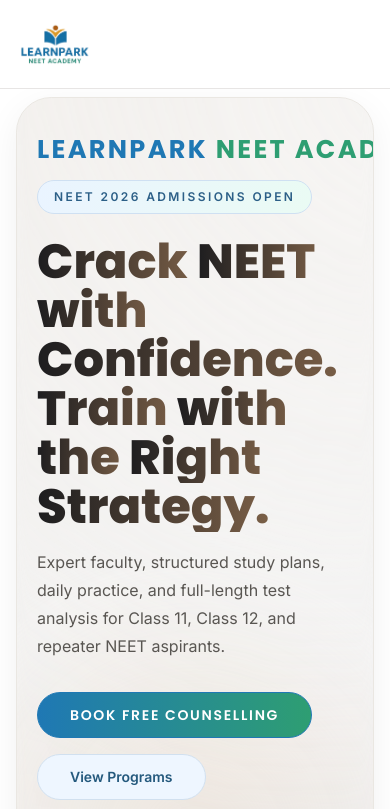
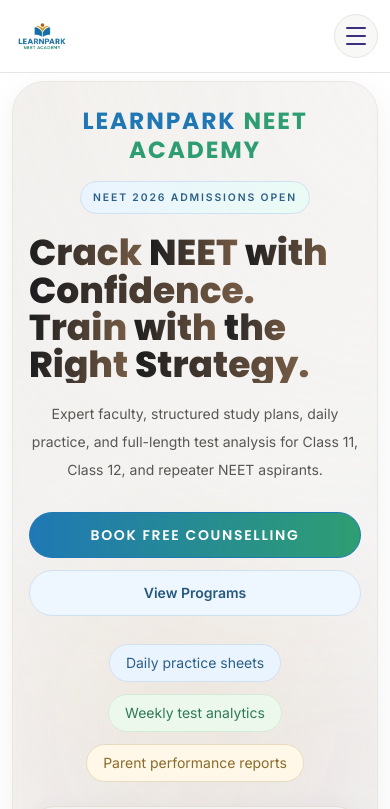
Before and after one commit to Subashav/learnpark, a React (Vite) app: page / in a window 390 px wide. Shown: the top 809 px of the page. Built offline with nearby package versions, Linux system fonts and the light colour scheme.

Commit message:
Optimize site experience for mobile devices

```diff
--- a/src/AntigravityHero.jsx
+++ b/src/AntigravityHero.jsx
@@ -7,7 +7,7 @@
   };
 
   return (
-    <section className="relative isolate overflow-hidden rounded-[2.2rem] border border-[#EAE7E2] bg-[#F3F3F3] px-5 pb-8 pt-8 text-[#1D1D1F] shadow-[0_10px_36px_rgba(31,31,33,0.06)] md:px-8 md:pb-12 md:pt-10 xl:px-10">
+    <section className="relative isolate overflow-hidden rounded-[2rem] border border-[#EAE7E2] bg-[#F3F3F3] px-4 pb-7 pt-6 text-[#1D1D1F] shadow-[0_10px_36px_rgba(31,31,33,0.06)] sm:px-5 md:rounded-[2.2rem] md:px-8 md:pb-12 md:pt-10 xl:px-10">
       <div
         className="pointer-events-none absolute left-1/2 top-1/2 h-[40rem] w-[40rem] -translate-x-1/2 -translate-y-1/2 rounded-full"
         style={{
@@ -19,14 +19,14 @@
 
       <div className="antigravity-mesh pointer-events-none absolute inset-0 opacity-60" />
 
-      <h1 className="font-heading relative z-10 mx-auto mb-3 w-max max-w-full text-center text-[clamp(1.6rem,3.8vw,4rem)] font-bold uppercase tracking-[0.09em] whitespace-nowrap md:mb-2">
+      <h1 className="font-heading relative z-10 mx-auto mb-4 max-w-full text-center text-[clamp(1.35rem,6vw,4rem)] font-bold uppercase leading-tight tracking-[0.08em] md:mb-2">
         <span className="text-[#1F78B4]">Learnpark</span>{' '}
         <span className="text-[#2E9E72]">Neet Academy</span>
       </h1>
 
-      <div className="relative z-10 mx-auto grid min-h-[64vh] max-w-[1360px] items-center gap-6 md:grid-cols-[1.12fr_0.88fr]">
-        <div>
-          <div className="inline-flex items-center rounded-full border border-[#CFE0F2] bg-gradient-to-r from-[#EAF4FF] to-[#EAFBF4] px-4 py-2 text-xs font-semibold uppercase tracking-[0.2em] text-[#2C5F87]">
+      <div className="relative z-10 mx-auto grid max-w-[1360px] items-center gap-6 md:min-h-[64vh] md:grid-cols-[1.12fr_0.88fr]">
+        <div className="text-center md:text-left">
+          <div className="inline-flex items-center rounded-full border border-[#CFE0F2] bg-gradient-to-r from-[#EAF4FF] to-[#EAFBF4] px-3 py-2 text-[0.65rem] font-semibold uppercase tracking-[0.18em] text-[#2C5F87] sm:px-4 sm:text-xs sm:tracking-[0.2em]">
             NEET 2026 Admissions Open
           </div>
 
@@ -36,27 +36,27 @@
             animateBy="words"
             direction="top"
             onAnimationComplete={handleAnimationComplete}
-            className="font-heading mt-6 mb-2 text-5xl font-extrabold leading-[1.02] md:text-7xl"
+            className="font-heading mb-2 mt-5 text-4xl font-extrabold leading-[1.04] sm:text-5xl md:mt-6 md:text-7xl"
             segmentClassName="bg-gradient-to-r from-[#1D1D1F] to-[#7A5F47] bg-clip-text text-transparent"
           />
 
-          <p className="mt-4 max-w-2xl text-base leading-7 text-[#595652] md:text-lg">
+          <p className="mt-4 max-w-2xl text-sm leading-7 text-[#595652] sm:text-base md:text-lg">
             Expert faculty, structured study plans, daily practice, and full-length test analysis for Class 11, Class 12, and repeater NEET aspirants.
           </p>
 
-          <div className="mt-8 flex flex-wrap gap-4">
+          <div className="mt-7 flex flex-col gap-3 sm:flex-row sm:flex-wrap sm:justify-center md:justify-start">
             <button
-              className="mercury-btn relative inline-flex items-center justify-center overflow-hidden rounded-full border border-[#1F78B4] bg-gradient-to-r from-[#1F78B4] to-[#2E9E72] px-8 py-3 text-sm font-semibold uppercase tracking-[0.12em] text-white transition-transform duration-300 hover:-translate-y-0.5"
+              className="mercury-btn relative inline-flex w-full items-center justify-center overflow-hidden rounded-full border border-[#1F78B4] bg-gradient-to-r from-[#1F78B4] to-[#2E9E72] px-6 py-3 text-sm font-semibold uppercase tracking-[0.12em] text-white transition-transform duration-300 hover:-translate-y-0.5 sm:w-auto sm:px-8"
               style={{ fontFamily: 'Poppins, Inter, system-ui, sans-serif' }}
             >
               Book Free Counselling
             </button>
-            <button className="inline-flex items-center justify-center rounded-full border border-[#D1E0EF] bg-[#EEF6FF] px-8 py-3 text-sm font-semibold text-[#24597D] transition hover:border-[#1F78B4] hover:text-[#1F78B4]">
+            <button className="inline-flex w-full items-center justify-center rounded-full border border-[#D1E0EF] bg-[#EEF6FF] px-6 py-3 text-sm font-semibold text-[#24597D] transition hover:border-[#1F78B4] hover:text-[#1F78B4] sm:w-auto sm:px-8">
               View Programs
             </button>
           </div>
 
-          <div className="mt-8 flex flex-wrap gap-3 text-sm text-[#595652]">
+          <div className="mt-7 flex flex-wrap justify-center gap-3 text-sm text-[#595652] md:justify-start">
             <span className="rounded-full border border-[#CFE0F2] bg-[#EAF4FF] px-4 py-2 text-[#2C5F87]">Daily practice sheets</span>
             <span className="rounded-full border border-[#D5EAD4] bg-[#ECF8EC] px-4 py-2 text-[#2F7A56]">Weekly test analytics</span>
             <span className="rounded-full border border-[#E8DBBD] bg-[#FFF7E7] px-4 py-2 text-[#8A6B2A]">Parent performance reports</span>
@@ -67,7 +67,7 @@
           initial={{ y: 20, opacity: 0 }}
           animate={{ y: 0, opacity: 1 }}
           transition={{ duration: 3, ease: 'easeInOut' }}
-          className="w-full rounded-[2rem] border border-[#E3DDD4] bg-[#F3F3F3] p-8 shadow-[0_8px_28px_rgba(31,31,33,0.07)] md:p-8"
+          className="w-full rounded-[1.6rem] border border-[#E3DDD4] bg-[#F3F3F3] p-5 shadow-[0_8px_28px_rgba(31,31,33,0.07)] sm:p-6 md:rounded-[2rem] md:p-8"
         >
           <p className="text-xs uppercase tracking-[0.24em] text-[#5E6E80]">This Month at LearnPark</p>
           <div className="mt-5 grid gap-4">
@@ -78,7 +78,7 @@
             ].map(([label, value]) => (
               <div key={label} className="rounded-2xl border border-[#E6E1D8] bg-[#F3F3F3] p-4">
                 <p className="text-xs uppercase tracking-[0.18em] text-[#817B71]">{label}</p>
-                <p className="mt-2 font-heading text-xl font-semibold text-[#252322]">{value}</p>
+                <p className="mt-2 font-heading text-lg font-semibold text-[#252322] sm:text-xl">{value}</p>
               </div>
             ))}
           </div>
--- a/src/components/SiteLayout.jsx
+++ b/src/components/SiteLayout.jsx
@@ -1,4 +1,5 @@
-import { NavLink, Outlet } from 'react-router-dom';
+import { useEffect, useState } from 'react';
+import { NavLink, Outlet, useLocation } from 'react-router-dom';
 import logoImage from '../assets/hero.png';
 
 const navItems = [
@@ -9,12 +10,23 @@
 ];
 
 export default function SiteLayout() {
+  const [isMenuOpen, setIsMenuOpen] = useState(false);
+  const location = useLocation();
+
+  useEffect(() => {
+    setIsMenuOpen(false);
+  }, [location.pathname]);
+
   return (
     <div className="relative min-h-screen bg-white text-[#1D1D1F]">
-      <header className="sticky top-0 z-30 border-b border-[#E7E5E4] bg-white">
-        <div className="flex w-full items-center justify-between px-3 py-1 md:px-5 lg:px-6">
+      <header className="sticky top-0 z-30 border-b border-[#E7E5E4] bg-white/95 backdrop-blur-sm">
+        <div className="flex w-full items-center justify-between px-3 py-2 sm:px-4 md:px-5 lg:px-6">
           <NavLink to="/" className="inline-flex items-center">
-            <img src={logoImage} alt="LearnPark NEET Academy" className="h-20 w-20 object-contain" />
+            <img
+              src={logoImage}
+              alt="LearnPark NEET Academy"
+              className="h-14 w-14 object-contain sm:h-16 sm:w-16 md:h-20 md:w-20"
+            />
           </NavLink>
 
           <nav className="hidden gap-3 text-sm text-[#6B6761] md:flex">
@@ -32,18 +44,64 @@
               </NavLink>
             ))}
           </nav>
+
+          <button
+            type="button"
+            aria-label={isMenuOpen ? 'Close navigation menu' : 'Open navigation menu'}
+            aria-expanded={isMenuOpen}
+            onClick={() => setIsMenuOpen((open) => !open)}
+            className="inline-flex h-11 w-11 items-center justify-center rounded-full border border-[#E7E5E4] bg-[#F8F8F7] text-[#3B2F80] transition hover:border-[#CFE0F2] hover:bg-[#EEF6FF] md:hidden"
+          >
+            <span className="flex flex-col gap-1.5">
+              <span
+                className={`h-0.5 w-5 rounded-full bg-current transition ${
+                  isMenuOpen ? 'translate-y-2 rotate-45' : ''
+                }`}
+              />
+              <span
+                className={`h-0.5 w-5 rounded-full bg-current transition ${
+                  isMenuOpen ? 'opacity-0' : ''
+                }`}
+              />
+              <span
+                className={`h-0.5 w-5 rounded-full bg-current transition ${
+                  isMenuOpen ? '-translate-y-2 -rotate-45' : ''
+                }`}
+              />
+            </span>
+          </button>
         </div>
+
+        {isMenuOpen ? (
+          <div className="border-t border-[#E7E5E4] bg-white px-3 py-3 shadow-[0_10px_24px_rgba(31,31,33,0.06)] md:hidden">
+            <nav className="flex flex-col gap-2">
+              {navItems.map((item) => (
+                <NavLink
+                  key={item.to}
+                  to={item.to}
+                  className={({ isActive }) =>
+                    isActive
+                      ? 'rounded-2xl border border-[#D8E5F1] bg-[#EEF6FF] px-4 py-3 font-semibold text-[#3B2F80]'
+                      : 'rounded-2xl px-4 py-3 text-[#6B6761] transition hover:bg-[#F6F8FB] hover:text-[#3B2F80]'
+                  }
+                >
+                  {item.label}
+                </NavLink>
+              ))}
+            </nav>
+          </div>
+        ) : null}
       </header>
 
-      <main className="relative z-10 mx-auto flex w-full max-w-[1440px] flex-col gap-4 px-4 pb-12 pt-2 md:px-8 md:pt-3 xl:px-12">
+      <main className="relative z-10 mx-auto flex w-full max-w-[1440px] flex-col gap-4 px-3 pb-10 pt-2 sm:px-4 md:px-8 md:pb-12 md:pt-3 xl:px-12">
         <Outlet />
       </main>
 
       <footer className="border-t border-[#E7E5E4] bg-[#FAF9F7]">
-        <div className="mx-auto flex w-full max-w-[1280px] flex-col gap-4 px-4 py-8 md:px-6 lg:px-8">
+        <div className="mx-auto flex w-full max-w-[1280px] flex-col gap-4 px-4 py-7 md:px-6 md:py-8 lg:px-8">
           <div className="flex flex-col justify-between gap-4 md:flex-row md:items-center">
             <p className="font-heading text-lg font-semibold text-[#1D1D1F]">Learnpark Neet Academy</p>
-            <div className="flex gap-5 text-sm text-[#6B6761]">
+            <div className="flex flex-col gap-2 text-sm text-[#6B6761] sm:flex-row sm:gap-5">
               <span>+91 98765 43210</span>
               <span>info@learnparkacademy.in</span>
             </div>
--- a/src/index.css
+++ b/src/index.css
@@ -17,6 +17,7 @@
 
 body {
   font-family: Inter, system-ui, sans-serif;
+  overflow-x: hidden;
 }
 
 .font-heading {
@@ -50,8 +51,24 @@
 }
 
 .comments-scroll-item {
-  width: min(360px, 88vw);
+  width: min(340px, 86vw);
   flex: 0 0 auto;
+}
+
+@media (max-width: 640px) {
+  .image-hover-rise:hover {
+    transform: translateY(-4px) scale(1.01);
+    box-shadow: 0 10px 22px rgba(31, 120, 180, 0.16);
+  }
+
+  .comments-scroll-track {
+    gap: 0.875rem;
+    animation-duration: 44s;
+  }
+
+  .comments-scroll-item {
+    width: min(300px, 84vw);
+  }
 }
 
 @keyframes commentsScroll {
--- a/src/pages/AdmissionsPage.jsx
+++ b/src/pages/AdmissionsPage.jsx
@@ -1,16 +1,16 @@
 export default function AdmissionsPage() {
   return (
     <>
-      <section className="mt-2 rounded-[2rem] border border-[#ECE8E1] bg-[#F3F3F3] p-8 text-center shadow-[0_8px_24px_rgba(31,31,33,0.05)]">
+      <section className="mt-2 rounded-[2rem] border border-[#ECE8E1] bg-[#F3F3F3] p-5 text-center shadow-[0_8px_24px_rgba(31,31,33,0.05)] sm:p-6 md:p-8">
         <p className="text-xs uppercase tracking-[0.28em] text-[#1F78B4]">Admissions Open</p>
-        <h1 className="font-heading mt-3 text-3xl font-bold md:text-4xl">
+        <h1 className="font-heading mt-3 text-2xl font-bold md:text-4xl">
           Start your NEET preparation with the right batch and the right mentor.
         </h1>
         <p className="mx-auto mt-4 max-w-2xl text-[#5F5B55]">
           Join LearnPark NEET Academy for structured preparation, regular tests, doubt-solving, and
           parent performance updates.
         </p>
-        <button className="mercury-btn relative mt-8 inline-flex items-center justify-center overflow-hidden rounded-full border border-[#1F78B4] bg-gradient-to-r from-[#1F78B4] to-[#2E9E72] px-8 py-3 text-sm font-semibold uppercase tracking-[0.16em] text-white transition-transform duration-300 hover:-translate-y-0.5">
+        <button className="mercury-btn relative mt-8 inline-flex w-full items-center justify-center overflow-hidden rounded-full border border-[#1F78B4] bg-gradient-to-r from-[#1F78B4] to-[#2E9E72] px-6 py-3 text-sm font-semibold uppercase tracking-[0.16em] text-white transition-transform duration-300 hover:-translate-y-0.5 sm:w-auto sm:px-8">
           Apply for Admission
         </button>
       </section>
@@ -23,10 +23,10 @@
         ].map(([title, desc]) => (
           <article
             key={title}
-            className="rounded-[1.5rem] border border-[#ECE8E1] bg-[#F3F3F3] p-6 shadow-[0_8px_24px_rgba(31,31,33,0.05)]"
+            className="rounded-[1.5rem] border border-[#ECE8E1] bg-[#F3F3F3] p-5 shadow-[0_8px_24px_rgba(31,31,33,0.05)] sm:p-6"
           >
             <p className="text-xs uppercase tracking-[0.22em] text-[#1F78B4]">Step</p>
-            <h2 className="font-heading mt-3 text-2xl font-bold text-[#2E9E72]">{title}</h2>
+            <h2 className="font-heading mt-3 text-xl font-bold text-[#2E9E72] sm:text-2xl">{title}</h2>
             <p className="mt-3 text-[#5F5B55]">{desc}</p>
           </article>
         ))}
--- a/src/pages/FacultyPage.jsx
+++ b/src/pages/FacultyPage.jsx
@@ -3,10 +3,10 @@
 export default function FacultyPage() {
   return (
     <>
-      <section className="mt-2 rounded-[2rem] border border-[#ECE8E1] bg-[#F3F3F3] p-6 shadow-[0_8px_24px_rgba(31,31,33,0.05)] md:p-8">
+      <section className="mt-2 rounded-[2rem] border border-[#ECE8E1] bg-[#F3F3F3] p-5 shadow-[0_8px_24px_rgba(31,31,33,0.05)] sm:p-6 md:p-8">
         <div className="mb-8 max-w-3xl">
           <p className="text-xs uppercase tracking-[0.24em] text-[#1F78B4]">Faculty</p>
-          <h1 className="font-heading mt-3 text-3xl font-bold md:text-4xl">Experienced subject experts for every section.</h1>
+          <h1 className="font-heading mt-3 text-2xl font-bold md:text-4xl">Experienced subject experts for every section.</h1>
           <p className="mt-3 text-[#5F5B55]">Dedicated mentors for Physics, Chemistry, and Biology with focused NEET preparation support.</p>
         </div>
 
@@ -14,7 +14,7 @@
           {faculty.map(([name, role, image]) => (
             <article
               key={name}
-              className="rounded-[1.5rem] border border-[#ECE8E1] bg-[#F3F3F3] p-6 shadow-[0_8px_24px_rgba(31,31,33,0.05)]"
+              className="rounded-[1.5rem] border border-[#ECE8E1] bg-[#F3F3F3] p-5 shadow-[0_8px_24px_rgba(31,31,33,0.05)] sm:p-6"
             >
               <img
                 src={image}
@@ -22,7 +22,7 @@
                 className="image-hover-rise mb-5 h-24 w-24 rounded-full border border-[#DED8CF] object-cover"
                 loading="lazy"
               />
-              <h2 className="font-heading text-xl font-bold text-[#2E9E72]">{name}</h2>
+              <h2 className="font-heading text-lg font-bold text-[#2E9E72] sm:text-xl">{name}</h2>
               <p className="mt-2 text-[#5F5B55]">{role}</p>
               <p className="mt-4 text-sm text-[#5F5B55]">
                 Dedicated mentoring, chapter strategy, and exam-focused doubt resolution.
@@ -34,15 +34,15 @@
 
       <section className="grid gap-4 md:grid-cols-3">
         {testimonials.map(([title, quote, image]) => (
-          <article key={title} className="rounded-[1.5rem] border border-[#ECE8E1] bg-[#F3F3F3] p-6 shadow-[0_8px_24px_rgba(31,31,33,0.05)]">
+          <article key={title} className="rounded-[1.5rem] border border-[#ECE8E1] bg-[#F3F3F3] p-5 shadow-[0_8px_24px_rgba(31,31,33,0.05)] sm:p-6">
             <img
               src={image}
               alt={title}
-              className="image-hover-rise mb-4 h-44 w-full rounded-2xl border border-[#ECE8E1] object-cover"
+              className="image-hover-rise mb-4 h-40 w-full rounded-2xl border border-[#ECE8E1] object-cover sm:h-44"
               loading="lazy"
             />
             <p className="text-xs uppercase tracking-[0.22em] text-[#1F78B4]">{title}</p>
-            <p className="mt-4 text-lg leading-8 text-[#5F5B55]">{quote}</p>
+            <p className="mt-4 text-base leading-7 text-[#5F5B55] sm:text-lg sm:leading-8">{quote}</p>
           </article>
         ))}
       </section>
--- a/src/pages/HomePage.jsx
+++ b/src/pages/HomePage.jsx
@@ -33,19 +33,19 @@
         ].map(([title, desc]) => (
           <article
             key={title}
-            className="rounded-[1.5rem] border border-[#ECE8E1] bg-[#F3F3F3] p-5 shadow-[0_8px_24px_rgba(31,31,33,0.05)]"
+            className="rounded-[1.5rem] border border-[#ECE8E1] bg-[#F3F3F3] p-5 shadow-[0_8px_24px_rgba(31,31,33,0.05)] sm:p-6"
           >
             <p className="text-xs uppercase tracking-[0.22em] text-[#1F78B4]">Highlights</p>
-            <h2 className="font-heading mt-3 text-2xl font-bold text-[#1D1D1F]">{title}</h2>
+            <h2 className="font-heading mt-3 text-xl font-bold text-[#1D1D1F] sm:text-2xl">{title}</h2>
             <p className="mt-3 text-[#5F5B55]">{desc}</p>
           </article>
         ))}
       </section>
 
       <section className="grid gap-4 md:grid-cols-[1.05fr_0.95fr]">
-        <article className="rounded-[2rem] border border-[#ECE8E1] bg-[#F3F3F3] p-8 shadow-[0_8px_24px_rgba(31,31,33,0.05)]">
+        <article className="rounded-[2rem] border border-[#ECE8E1] bg-[#F3F3F3] p-5 shadow-[0_8px_24px_rgba(31,31,33,0.05)] sm:p-6 md:p-8">
           <p className="text-xs uppercase tracking-[0.24em] text-[#2E9E72]">Why parents trust us</p>
-          <h2 className="font-heading mt-3 text-3xl font-bold md:text-4xl">A disciplined system, not random coaching.</h2>
+          <h2 className="font-heading mt-3 text-2xl font-bold md:text-4xl">A disciplined system, not random coaching.</h2>
           <p className="mt-4 max-w-2xl text-[#5F5B55]">
             Students improve because preparation is tracked every week. We focus on concept mastery, revision loops, accuracy analysis, and consistent mentor support.
           </p>
@@ -63,7 +63,7 @@
           </div>
         </article>
 
-        <article className="rounded-[2rem] border border-[#ECE8E1] bg-[#F3F3F3] p-8 shadow-[0_8px_24px_rgba(31,31,33,0.05)]">
+        <article className="rounded-[2rem] border border-[#ECE8E1] bg-[#F3F3F3] p-5 shadow-[0_8px_24px_rgba(31,31,33,0.05)] sm:p-6 md:p-8">
           <p className="text-xs uppercase tracking-[0.24em] text-[#1F78B4]">Weekly study cycle</p>
           <div className="mt-5 space-y-4">
             {[
@@ -85,13 +85,13 @@
         </article>
       </section>
 
-      <section className="rounded-[2rem] border border-[#ECE8E1] bg-[#F3F3F3] p-8 shadow-[0_8px_24px_rgba(31,31,33,0.05)]">
+      <section className="rounded-[2rem] border border-[#ECE8E1] bg-[#F3F3F3] p-5 shadow-[0_8px_24px_rgba(31,31,33,0.05)] sm:p-6 md:p-8">
         <p className="text-xs uppercase tracking-[0.24em] text-[#2E9E72]">Story Journey</p>
-        <h2 className="font-heading mt-3 text-3xl font-bold text-[#1D1D1F] md:text-4xl">
+        <h2 className="font-heading mt-3 text-2xl font-bold text-[#1D1D1F] md:text-4xl">
           A clear preparation story from first test to final rank.
         </h2>
 
-        <div className="relative mt-10 pl-12 md:pl-16">
+        <div className="relative mt-8 pl-9 sm:pl-12 md:mt-10 md:pl-16">
           <div className="absolute bottom-0 left-4 top-0 w-px bg-[#E6E1D8] md:left-6" />
           <motion.div
             initial={{ scaleY: 0 }}
@@ -108,13 +108,13 @@
                 initial={{ opacity: 0, x: 30 }}
                 animate={{ opacity: 1, x: 0 }}
                 transition={{ duration: 3, delay: index * 0.22, ease: 'easeInOut' }}
-                className="group relative rounded-[1.5rem] border border-[#ECE8E1] bg-[#F3F3F3] p-6 transition-all duration-300 hover:-translate-y-1 hover:shadow-[0_14px_32px_rgba(31,31,33,0.12)]"
+                className="group relative rounded-[1.5rem] border border-[#ECE8E1] bg-[#F3F3F3] p-5 transition-all duration-300 hover:-translate-y-1 hover:shadow-[0_14px_32px_rgba(31,31,33,0.12)] sm:p-6"
               >
                 <motion.span
                   initial={{ scale: 0.9, opacity: 0.4 }}
                   animate={{ scale: 1, opacity: 1 }}
                   transition={{ duration: 3, delay: 0.25 + index * 0.22, ease: 'easeInOut' }}
-                  className="absolute -left-[2.1rem] top-8 h-4 w-4 rounded-full border-2 border-white bg-gradient-to-br from-[#1F78B4] to-[#2E9E72] shadow-[0_0_0_5px_rgba(31,120,180,0.12)] md:-left-[2.65rem]"
+                  className="absolute -left-[1.82rem] top-8 h-4 w-4 rounded-full border-2 border-white bg-gradient-to-br from-[#1F78B4] to-[#2E9E72] shadow-[0_0_0_5px_rgba(31,120,180,0.12)] sm:-left-[2.1rem] md:-left-[2.65rem]"
                 />
 
                 <div className="mb-4 inline-flex rounded-full border border-[#DED8CF] bg-white px-3 py-1 text-xs font-semibold uppercase tracking-[0.18em] text-[#2E9E72]">
@@ -137,11 +137,11 @@
         </div>
       </section>
 
-      <section className="rounded-[2rem] border border-[#ECE8E1] bg-[#F3F3F3] p-8 shadow-[0_8px_24px_rgba(31,31,33,0.05)]">
+      <section className="rounded-[2rem] border border-[#ECE8E1] bg-[#F3F3F3] p-5 shadow-[0_8px_24px_rgba(31,31,33,0.05)] sm:p-6 md:p-8">
         <div className="grid gap-8 md:grid-cols-[1.2fr_0.8fr] md:items-center">
           <div>
             <p className="text-xs uppercase tracking-[0.28em] text-[#1F78B4]">Results That Matter</p>
-            <h2 className="font-heading mt-3 text-3xl font-bold leading-tight text-[#1D1D1F] md:text-4xl">
+            <h2 className="font-heading mt-3 text-2xl font-bold leading-tight text-[#1D1D1F] md:text-4xl">
               Disciplined preparation. Real score improvement. Medical seat focus.
             </h2>
             <p className="mt-4 max-w-2xl text-[#5F5B55]">
@@ -163,7 +163,7 @@
         </div>
       </section>
 
-      <section className="rounded-[2rem] border border-[#ECE8E1] bg-[#F3F3F3] p-6 shadow-[0_8px_24px_rgba(31,31,33,0.05)] md:p-8">
+      <section className="rounded-[2rem] border border-[#ECE8E1] bg-[#F3F3F3] p-5 shadow-[0_8px_24px_rgba(31,31,33,0.05)] sm:p-6 md:p-8">
         <p className="text-xs uppercase tracking-[0.22em] text-[#1F78B4]">Comments</p>
         <h3 className="font-heading mt-2 text-2xl font-bold text-[#1D1D1F] md:text-3xl">What students and parents say</h3>
 
@@ -177,11 +177,11 @@
                 <img
                   src={image}
                   alt={title}
-                  className="image-hover-rise mb-4 h-44 w-full rounded-2xl border border-[#ECE8E1] object-cover"
+                  className="image-hover-rise mb-4 h-40 w-full rounded-2xl border border-[#ECE8E1] object-cover sm:h-44"
                   loading="lazy"
                 />
                 <p className="text-xs uppercase tracking-[0.22em] text-[#1F78B4]">{title}</p>
-                <p className="mt-4 text-lg leading-8 text-[#5F5B55]">{quote}</p>
+                <p className="mt-4 text-base leading-7 text-[#5F5B55] sm:text-lg sm:leading-8">{quote}</p>
               </article>
             ))}
           </div>
--- a/src/pages/ProgramsPage.jsx
+++ b/src/pages/ProgramsPage.jsx
@@ -2,10 +2,10 @@
 
 export default function ProgramsPage() {
   return (
-    <section className="mt-2 rounded-[2rem] border border-[#ECE8E1] bg-[#F3F3F3] p-6 shadow-[0_8px_24px_rgba(31,31,33,0.05)] md:p-8">
+    <section className="mt-2 rounded-[2rem] border border-[#ECE8E1] bg-[#F3F3F3] p-5 shadow-[0_8px_24px_rgba(31,31,33,0.05)] sm:p-6 md:p-8">
       <div className="mb-8 max-w-3xl">
         <p className="text-xs uppercase tracking-[0.24em] text-[#1F78B4]">Programs</p>
-        <h1 className="font-heading mt-3 text-3xl font-bold md:text-4xl">Choose the right NEET preparation path.</h1>
+        <h1 className="font-heading mt-3 text-2xl font-bold md:text-4xl">Choose the right NEET preparation path.</h1>
         <p className="mt-3 text-[#5F5B55]">
           Structured programs designed for Class 11, Class 12, and repeater students with clear study systems and test planning.
         </p>
@@ -15,15 +15,15 @@
         {programs.map((item) => (
           <article
             key={item.title}
-            className="rounded-[1.5rem] border border-[#ECE8E1] bg-[#F3F3F3] p-6 shadow-[0_8px_24px_rgba(31,31,33,0.05)]"
+            className="rounded-[1.5rem] border border-[#ECE8E1] bg-[#F3F3F3] p-5 shadow-[0_8px_24px_rgba(31,31,33,0.05)] sm:p-6"
           >
             <img
               src={item.image}
               alt={item.title}
-              className="image-hover-rise mb-4 h-40 w-full rounded-2xl border border-[#ECE8E1] object-cover"
+              className="image-hover-rise mb-4 h-36 w-full rounded-2xl border border-[#ECE8E1] object-cover sm:h-40"
               loading="lazy"
             />
-            <h2 className="font-heading text-2xl font-bold text-[#2E9E72]">{item.title}</h2>
+            <h2 className="font-heading text-xl font-bold text-[#2E9E72] sm:text-2xl">{item.title}</h2>
             <p className="mt-3 text-[#5F5B55]">{item.desc}</p>
             <ul className="mt-5 space-y-2 text-sm text-[#5F5B55]">
               {item.points.map((point) => (
```
